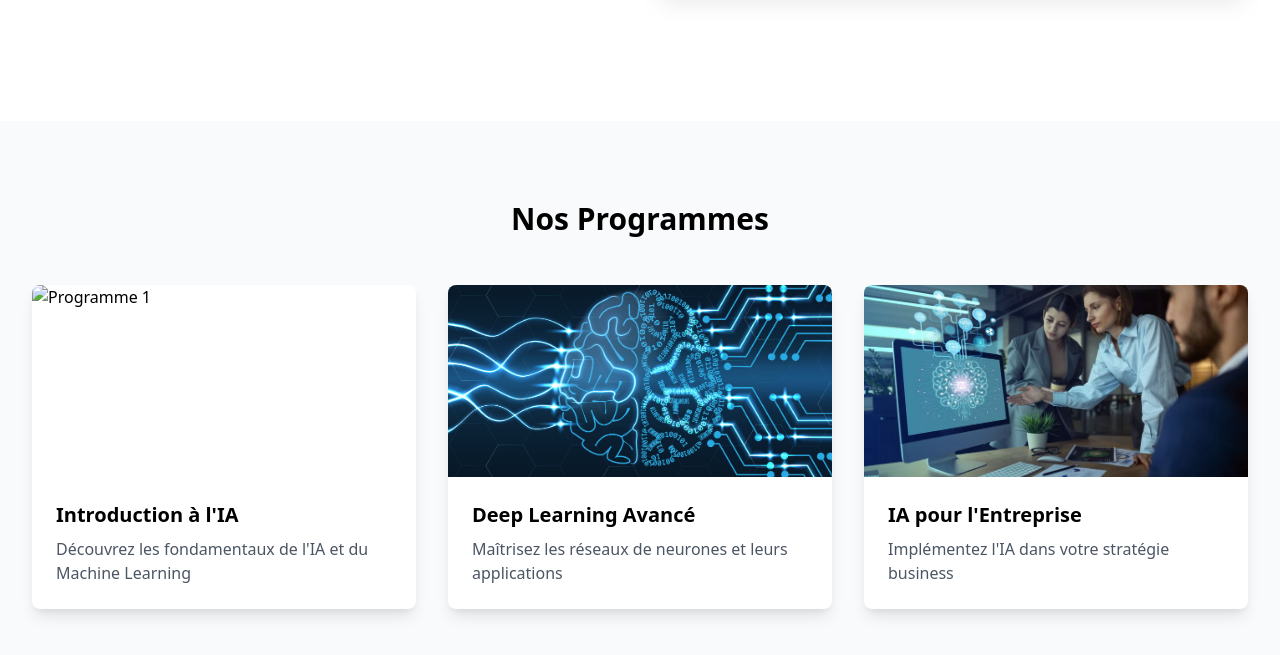
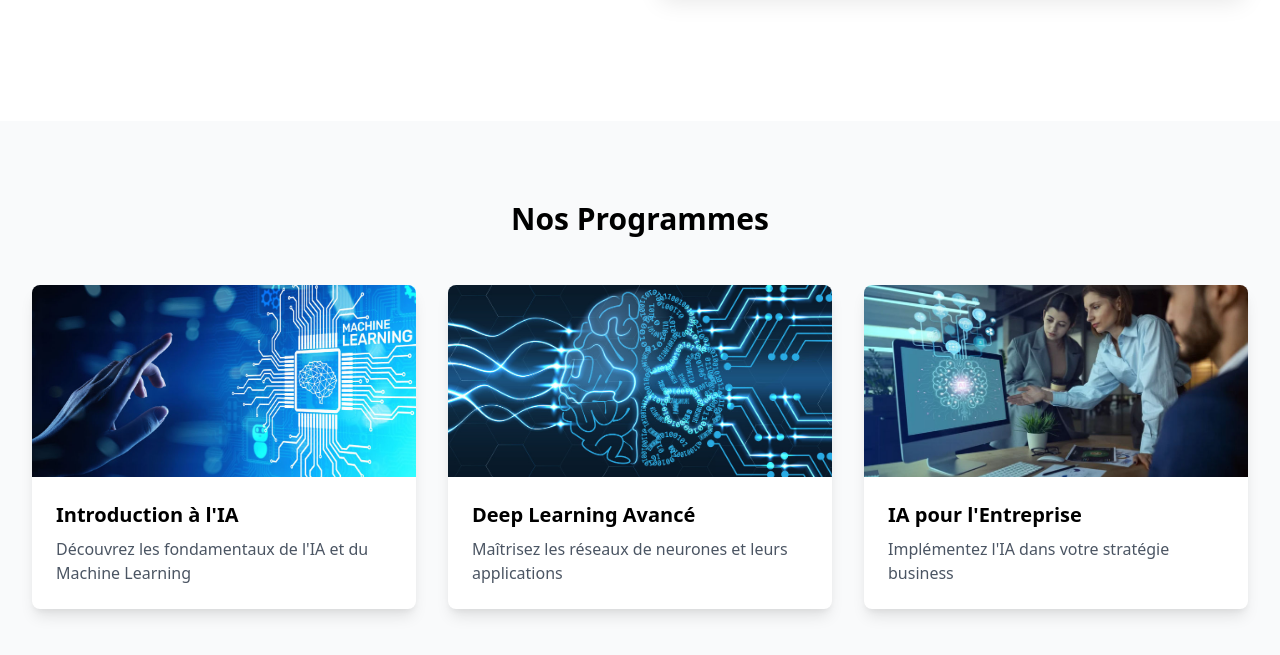
Before and after one commit to Keltoi65/Keltoi65.github.io, a plain HTML site: page index.html in a window 1280 px wide. Shown: the part 519-1174 px from the top of the page. Drawn offline with nearby package versions, Linux system fonts and the light colour scheme.

Commit message:
Update index.html

```diff
--- a/index.html
+++ b/index.html
@@ -91,7 +91,7 @@
             <div class="grid grid-cols-1 md:grid-cols-3 gap-8">
                 <!-- Programme 1 -->
                 <div class="bg-white rounded-lg shadow-lg overflow-hidden">
-                    <img src="IA2.jpg" alt="Programme 1" class="w-full h-48 object-cover">
+                    <img src="IA2.jpeg" alt="Programme 1" class="w-full h-48 object-cover">
                     <div class="p-6">
                         <h3 class="text-xl font-semibold mb-2">Introduction à l'IA</h3>
                         <p class="text-gray-600">Découvrez les fondamentaux de l'IA et du Machine Learning</p>
```
